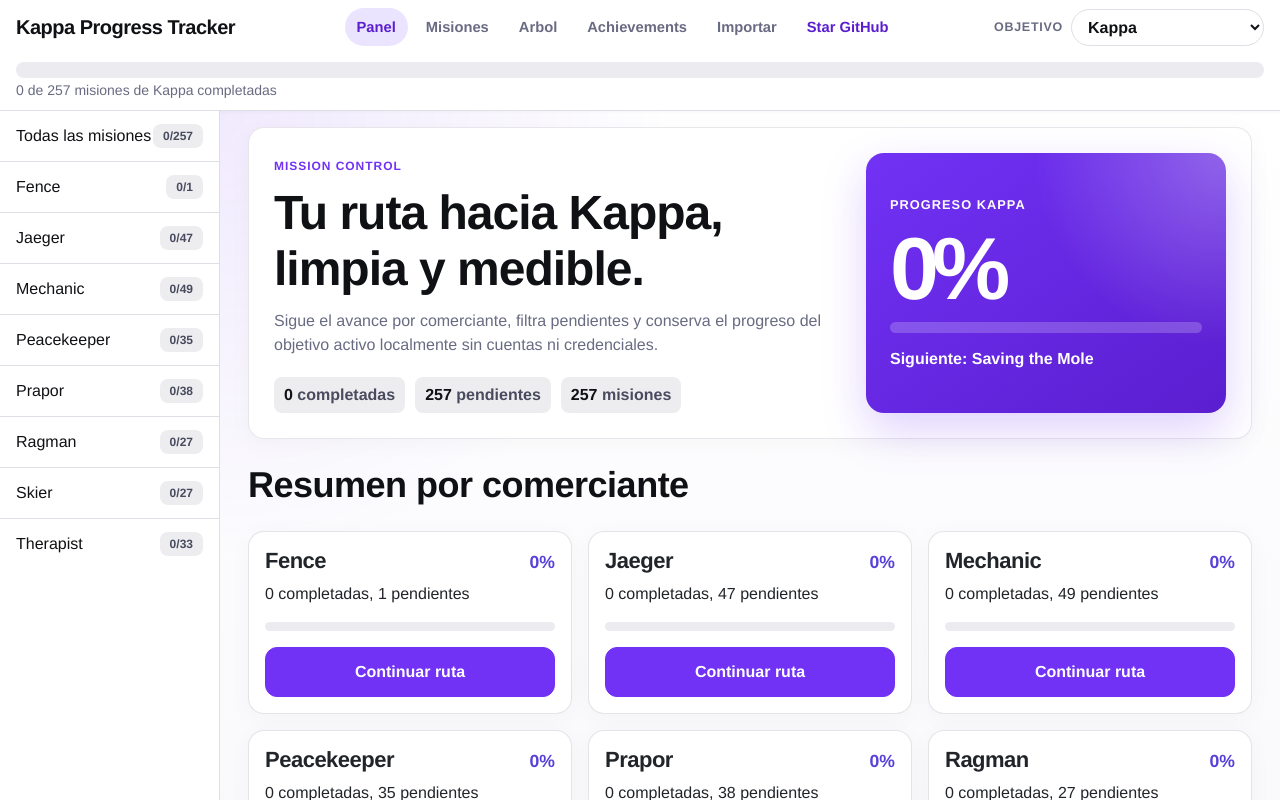
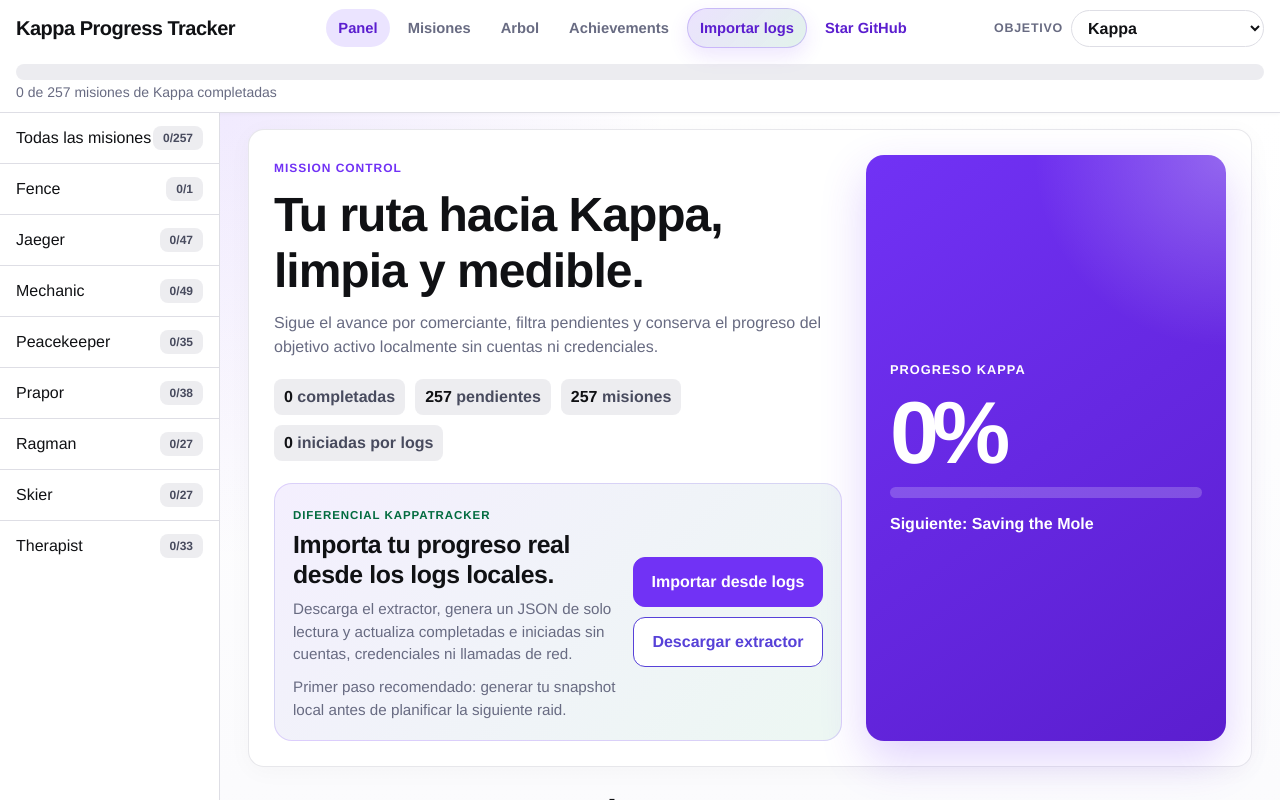
Before and after one commit to mario-asenjo/KappaRequirementsPage, a React (Vite) app: page / in a window 1280 px wide. Shown: the top 800 px of the page. Built offline with nearby package versions, Linux system fonts and the light colour scheme.

Commit message:
feat: highlight log import in mission control

```diff
--- a/src/components/Header.tsx
+++ b/src/components/Header.tsx
@@ -36,7 +36,12 @@
         <NavLink to="/tasks">Misiones</NavLink>
         <NavLink to="/quest-tree">Arbol</NavLink>
         <NavLink to="/achievements">Achievements</NavLink>
-        <NavLink to="/import">Importar</NavLink>
+        <NavLink
+          to="/import"
+          className={({ isActive }) => `nav-import-cta${isActive ? ' active' : ''}`}
+        >
+          Importar logs
+        </NavLink>
         <a href="https://github.com/mario-asenjo/KappaRequirementsPage" target="_blank" rel="noreferrer">Star GitHub</a>
       </nav>
       <label className="goal-selector">
--- a/src/pages/Home.tsx
+++ b/src/pages/Home.tsx
@@ -17,14 +17,22 @@
  * individual tasks. Each trader card links to the corresponding list page.
  */
 const Home: React.FC<HomeProps> = ({ tasks, goal, goalProgress }) => {
-  const { completedTaskIds } = useProgress();
+  const { completedTaskIds, progress } = useProgress();
 
   // Group tasks by trader
   const traders = Array.from(new Set(tasks.map((t) => t.trader))).sort();
+  const activeTaskIds = new Set(tasks.map((task) => task.id));
   const totalCompleted = tasks.filter((task) => completedTaskIds.includes(task.id)).length;
   const totalPending = tasks.length - totalCompleted;
   const totalProgress = goalProgress.percent;
   const nextPending = tasks.find((task) => !completedTaskIds.includes(task.id));
+  const detectedStarted = progress.startedTaskIds.filter((taskId) =>
+    activeTaskIds.has(taskId) && !completedTaskIds.includes(taskId)
+  ).length;
+  const lastImport = progress.lastImport;
+  const formattedLastImport = lastImport
+    ? new Intl.DateTimeFormat('es-ES', { dateStyle: 'short', timeStyle: 'short' }).format(new Date(lastImport.importedAt))
+    : null;
 
   return (
     <div className="container-fluid">
@@ -40,6 +48,31 @@
             <span><strong>{totalCompleted}</strong> completadas</span>
             <span><strong>{totalPending}</strong> pendientes</span>
             <span><strong>{tasks.length}</strong> misiones</span>
+            <span><strong>{detectedStarted}</strong> iniciadas por logs</span>
+          </div>
+          <div className="import-callout" aria-label="Importacion automatica desde logs locales">
+            <div>
+              <span className="import-callout-kicker">Diferencial KappaTracker</span>
+              <h2>Importa tu progreso real desde los logs locales.</h2>
+              <p>
+                Descarga el extractor, genera un JSON de solo lectura y actualiza completadas e iniciadas sin cuentas,
+                credenciales ni llamadas de red.
+              </p>
+              {lastImport ? (
+                <p className="import-callout-status">
+                  Ultima importacion: <strong>{formattedLastImport}</strong> · {lastImport.addedCompletedCount} nuevas ·{' '}
+                  {lastImport.detectedStartedCount} iniciadas detectadas
+                </p>
+              ) : (
+                <p className="import-callout-status">
+                  Primer paso recomendado: generar tu snapshot local antes de planificar la siguiente raid.
+                </p>
+              )}
+            </div>
+            <div className="import-callout-actions">
+              <Link className="btn btn-primary" to="/import">Importar desde logs</Link>
+              <Link className="btn btn-outline-secondary" to="/import">Descargar extractor</Link>
+            </div>
           </div>
         </div>
         <div className="dashboard-card" aria-label={`Progreso global hacia ${goal?.name ?? 'el objetivo activo'}`}>
--- a/src/styles.css
+++ b/src/styles.css
@@ -88,6 +88,20 @@
 .header-nav a:hover {
   background: var(--kraken-purple-subtle);
   color: var(--kraken-purple-deep);
+}
+
+.header-nav a.nav-import-cta {
+  background: linear-gradient(135deg, rgba(113, 50, 245, 0.14), rgba(20, 158, 97, 0.12));
+  border: 1px solid rgba(113, 50, 245, 0.26);
+  color: var(--kraken-purple-deep);
+  box-shadow: rgba(113, 50, 245, 0.12) 0 8px 20px;
+}
+
+.header-nav a.nav-import-cta.active,
+.header-nav a.nav-import-cta:hover {
+  background: linear-gradient(135deg, var(--kraken-purple), var(--kraken-purple-deep));
+  border-color: transparent;
+  color: #ffffff;
 }
 
 .header-nav a[href*="github.com"] {
@@ -248,6 +262,59 @@
 
 .hero-stats strong {
   color: var(--kraken-text);
+}
+
+.import-callout {
+  align-items: center;
+  background:
+    linear-gradient(135deg, rgba(113, 50, 245, 0.08), rgba(20, 158, 97, 0.08)),
+    #ffffff;
+  border: 1px solid rgba(113, 50, 245, 0.18);
+  border-radius: 18px;
+  display: grid;
+  gap: 16px;
+  grid-template-columns: minmax(0, 1fr) auto;
+  margin-top: 22px;
+  padding: 18px;
+}
+
+.import-callout h2 {
+  font-size: clamp(1.2rem, 2.5vw, 1.55rem);
+  letter-spacing: -0.4px;
+  margin: 4px 0 8px;
+}
+
+.import-callout p {
+  font-size: 0.95rem;
+  margin-bottom: 0;
+}
+
+.import-callout-kicker {
+  color: var(--kraken-success-dark);
+  font-size: 0.72rem;
+  font-weight: 900;
+  letter-spacing: 0.08em;
+  text-transform: uppercase;
+}
+
+.import-callout-status {
+  color: var(--kraken-neutral);
+  margin-top: 10px;
+}
+
+.import-callout-status strong {
+  color: var(--kraken-text);
+}
+
+.import-callout-actions {
+  display: flex;
+  flex-direction: column;
+  gap: 10px;
+  min-width: 190px;
+}
+
+.import-callout-actions .btn {
+  white-space: nowrap;
 }
 
 .import-hero {
@@ -1371,8 +1438,13 @@
     min-height: 0;
   }
 
-  .dashboard-panel {
+  .dashboard-panel,
+  .import-callout {
     grid-template-columns: 1fr;
+  }
+
+  .import-callout-actions {
+    min-width: 0;
   }
 
   .import-hero,
```
Also changed, not shown: 3 other files (tests, documents, lock files or other folders).
